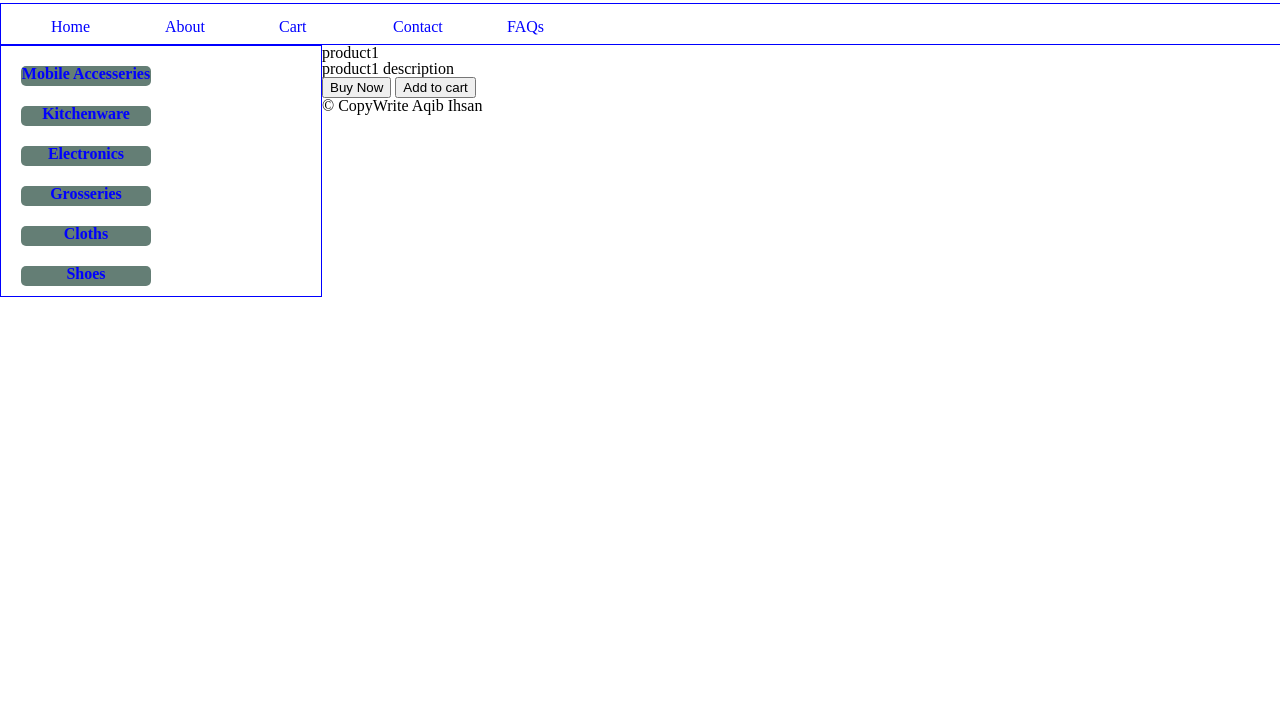
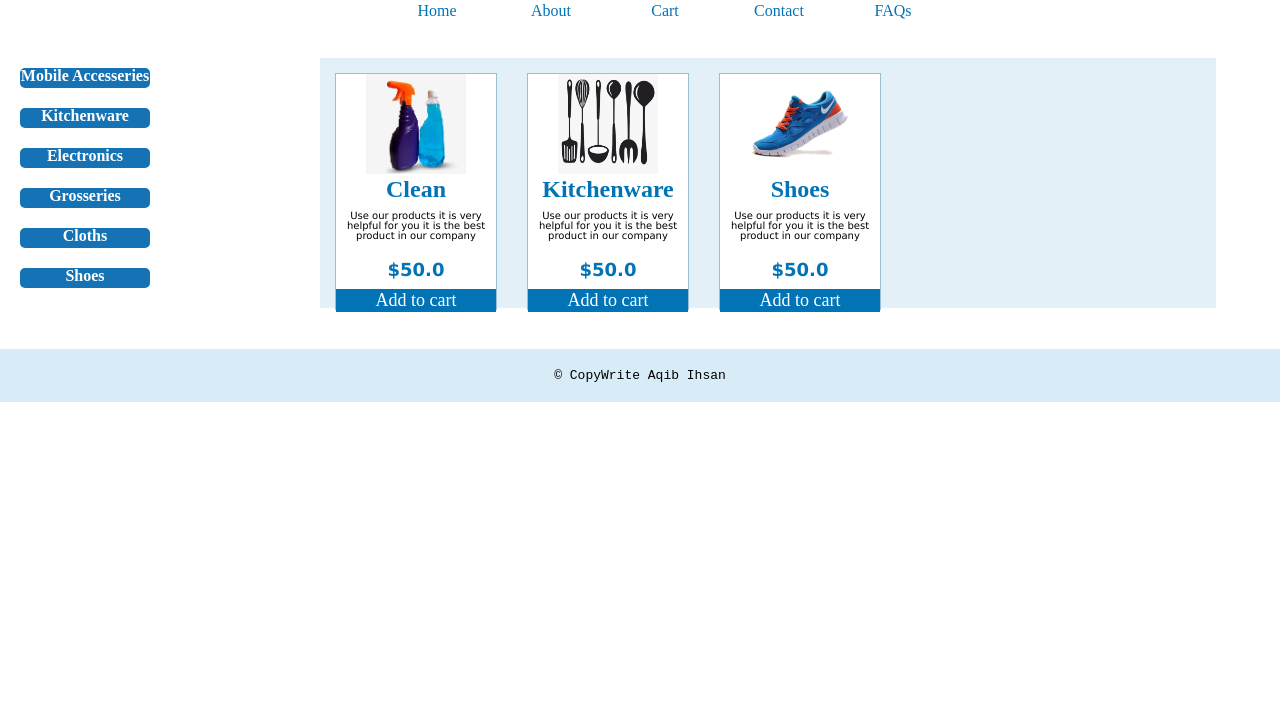
Before and after one commit to Aqib-Web76/htmlCSS, a plain HTML site: page index.html in a window 1280 px wide. Shown: the part 88-800 px from the top of the page. Drawn offline with Linux system fonts and the light colour scheme.

Commit message:
card design

```diff
--- a/includes/css/style.css
+++ b/includes/css/style.css
@@ -1,16 +1,15 @@
-div#container{
+/* color choosing  rgb(2,115,181) */
+
+div#container {
   width: 100%;
   margin: 0 auto;
   padding: 0;
-
-
 }
-header{
+header {
   width: 100%;
   height: 70px;
-
 }
-header img{
+header img {
   width: 70px;
   height: 70px;
   float: left;
@@ -23,21 +22,20 @@ header span#title {
   padding-left: 10px;
 }
 /*to do*/
-header span#slogon{
+header span#slogon {
   float: left;
   clear: both;
   padding-left: 90px;
   top: -20px;
   position: relative;
-
 }
-header div#search{
+header div#search {
   float: right;
   top: -30px;
   position: relative;
   padding-right: 10px;
 }
-header div#search input#nameField{
+header div#search input#nameField {
   width: 100px;
   border: 1px solid black;
 
@@ -46,72 +44,136 @@ header div#search input#nameField{
 /* header div#search input#nameField:focus{
     border: 2px solid rgb(223, 10, 10);
 } */
-header div#search input#btn-search{
+header div#search input#btn-search {
   border-radius: 7px;
-    color: 2px solid rgb(8, 8, 8) ;
+  color: 2px solid rgb(8, 8, 8);
 }
-header div#search input#btn-search:hover{
+header div#search input#btn-search:hover {
   background-color: 2px solid black;
   color: white;
   background-color: black;
   cursor: pointer;
 }
-nav{
+nav {
   width: 100%;
   height: 40px;
-    border: 1px solid blue;
   float: left;
 }
 nav ul {
   list-style-type: none;
- padding-top: 15px;
-
+  margin: 0;
+  padding: 0;
+  text-align: center;
 }
-nav ul li{
+nav ul li {
   display: inline-block;
-
 }
-nav ul li a{
+nav ul li a {
   text-decoration: none;
   display: inline-block;
   margin-left: 50px;
   height: 20px;
   width: 60px;
-    color: blue;
-
-
-
+  color: rgb(2, 115, 181);
 }
-nav ul li a:hover{
+nav ul li a:hover {
   font-weight: bold;
   text-decoration: underline;
 }
-aside{
-    border: 1px solid blue;
+aside {
+  margin-top: 5px;
   float: left;
   width: 25%;
   height: 250px;
-
 }
-aside ul{
+aside ul {
   list-style-type: none;
 }
-aside ul li{
+aside ul li {
   display: block;
   margin-top: 20px;
   padding-left: 20px;
 }
-aside ul li a{
+aside ul li a {
   display: inline-block;
   text-decoration: none;
   font-weight: bold;
-color: blue;
+  color: white;
   text-align: center;
   width: 130px;
   height: 20px;
-background-color: rgb(100, 126, 117);
+  background-color: rgb(21, 115, 181);
   border-radius: 5px;
 }
-aside ul li a:hover{
+aside ul li a:hover {
   color: black;
 }
+
+div#products {
+  height: 250px;
+  width: 70%;
+  float: left;
+  margin-top: 15px;
+  background-color: rgb(228, 240, 248);
+}
+div.card {
+  width: 160px;
+  height: 235px;
+  text-align: center;
+  border: 0.5px solid rgb(154, 190, 211);
+  float: left;
+  margin: 15px;
+  background-color: white;
+}
+div.card:hover {
+  box-shadow: 0 0 10px rgb(96, 154, 187);
+  cursor: pointer;
+}
+div.card img {
+  width: 100px;
+  height: 100px;
+  align-items: center;
+}
+div.card h1 {
+  font-size: 1.5em;
+
+  font-weight: bold;
+  color: rgb(2, 115, 181);
+}
+div.card p {
+  font-family: Verdana, Geneva, Tahoma, sans-serif;
+  font-size: x-small;
+  padding: 10px;
+}
+
+div.card p.price {
+  font-size: large;
+  color: rgb(2, 115, 181);
+  font-weight: bold;
+}
+div.card button {
+  width: 100%;
+  background-color: rgb(2, 115, 181);
+  color: white;
+  border: none;
+  font-family: "Times New Roman", Times, serif;
+  font-size: large;
+}
+div.card button:hover {
+  background-color: rgb(15, 62, 88);
+  cursor: pointer;
+}
+footer {
+  width: 100%;
+  margin-top: 2px;
+  clear: both;
+  float: left;
+}
+footer h1 {
+  padding: 20px;
+  background-color: rgb(216, 236, 248);
+  margin-top: 39px;
+  text-align: center;
+  font-family: "Courier New", Courier, monospace;
+  font-size: small;
+}
--- a/index.html
+++ b/index.html
@@ -1,24 +1,28 @@
 <!DOCTYPE html>
 <html lang="en">
   <head>
-    <meta charset="UTF-8">
-    <meta name="viewport" content="width=device-width, initial-scale=1.0">
+    <meta charset="UTF-8" />
+    <meta name="viewport" content="width=device-width, initial-scale=1.0" />
     <title>Aqib Tech</title>
-    <link rel="stylesheet" href="./includes/css/reset.css" type="text/css">
-    <link rel="stylesheet" href="./includes/css/style.css" type="text/css">
+    <link rel="stylesheet" href="./includes/css/reset.css" type="text/css" />
+    <link rel="stylesheet" href="./includes/css/style.css" type="text/css" />
   </head>
   <body>
     <div id="container">
       <header>
         <div id="logo">
-                <img src="./images/logo.png" alt="Aqib Tech.">
+          <img src="./images/logo.png" alt="Aqib Tech." />
           <span id="title">Aqib Tech.</span>
           <span id="slogon">Try "n" Safe</span>
         </div>
         <div id="search">
           <form action="#">
-                        <input type="text" name="search" placeholder="Search" id="nameField">
-                        <input type="submit" name="submit" id="btn-search" value="search">
+            <input
+              type="text"
+              name="search"
+              placeholder="Search"
+              id="nameField" />
+            <input type="submit" name="submit" id="btn-search" value="search" />
           </form>
         </div>
       </header>
@@ -43,11 +47,34 @@
       </aside>
       <div id="products">
         <div class="card">
-                <img src="#" alt="product1">
-                <h1>product1</h1>
-                <p>product1 description</p>
-                <button href ="#" class="button">Buy Now</button>
-                <button href ="#" class="button">Add to cart</button>
+          <img src="./images/product1.png" alt="product image" />
+          <h1>Clean</h1>
+          <p>
+            Use our products it is very helpful for you it is the best product
+            in our company
+          </p>
+          <p class="price">$50.0</p>
+          <button href="#" class="button">Add to cart</button>
+        </div>
+        <div class="card">
+          <img src="./images/product2.png" alt="product image" />
+          <h1>Kitchenware</h1>
+          <p>
+            Use our products it is very helpful for you it is the best product
+            in our company
+          </p>
+          <p class="price">$50.0</p>
+          <button href="#" class="button">Add to cart</button>
+        </div>
+        <div class="card">
+          <img src="./images/product3.png" alt="product image" />
+          <h1>Shoes</h1>
+          <p>
+            Use our products it is very helpful for you it is the best product
+            in our company
+          </p>
+          <p class="price">$50.0</p>
+          <button href="#" class="button">Add to cart</button>
         </div>
       </div>
       <footer>
```
Also changed, not shown: images/product2.png (added), images/product3.png (added). Lines whose indentation alone changed are shown as unchanged.
